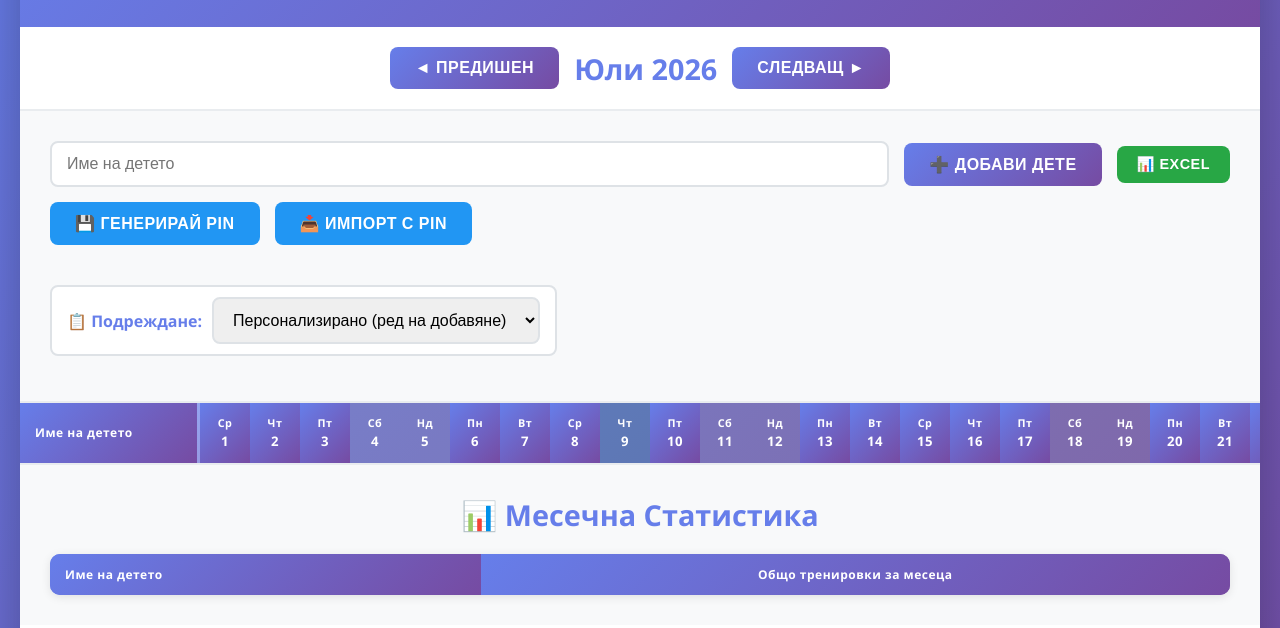
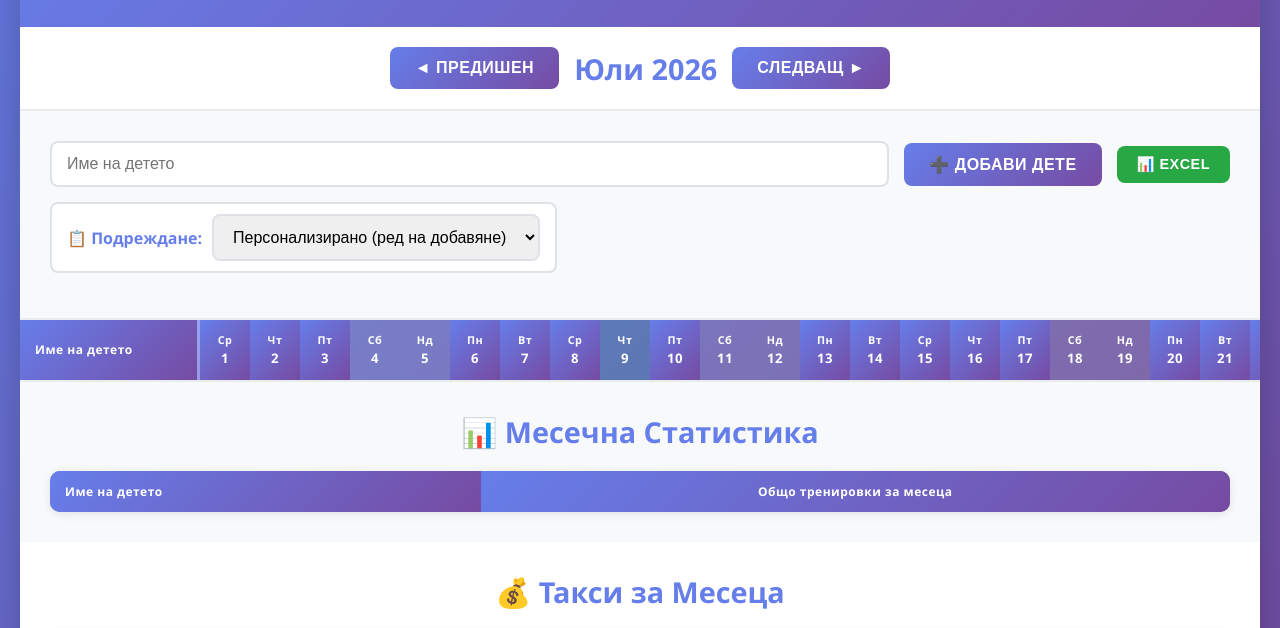
Before and after one commit to Stanislava85T/Taxes, a plain HTML site: page index.html in a window 1280 px wide. Shown: the part 130-758 px from the top of the page. Drawn offline with Linux system fonts and the light colour scheme.

Commit message:
Remove sync data buttons from index.html
Removed sync data buttons and display from the control group.

```diff
--- a/index.html
+++ b/index.html
@@ -661,11 +661,6 @@
                 <input type="text" id="childName" placeholder="Име на детето" />
                 <button class="btn btn-primary" onclick="addChild()">➕ Добави Дете</button>
                 <button class="btn btn-success" style="padding: 10px 20px; font-size: 0.9em;" onclick="exportToExcel()">📊 Excel</button>
-            </div>
-            <div class="control-group">
-                <button class="btn btn-sync" onclick="exportSyncData()">💾 Генерирай PIN</button>
-                <button class="btn btn-sync" onclick="importSyncData()">📥 Импорт с PIN</button>
-                <div id="syncCodeDisplay" style="width: 100%; margin-top: 10px;"></div>
             </div>
             <div class="control-group">
                 <div class="sort-controls">
```
